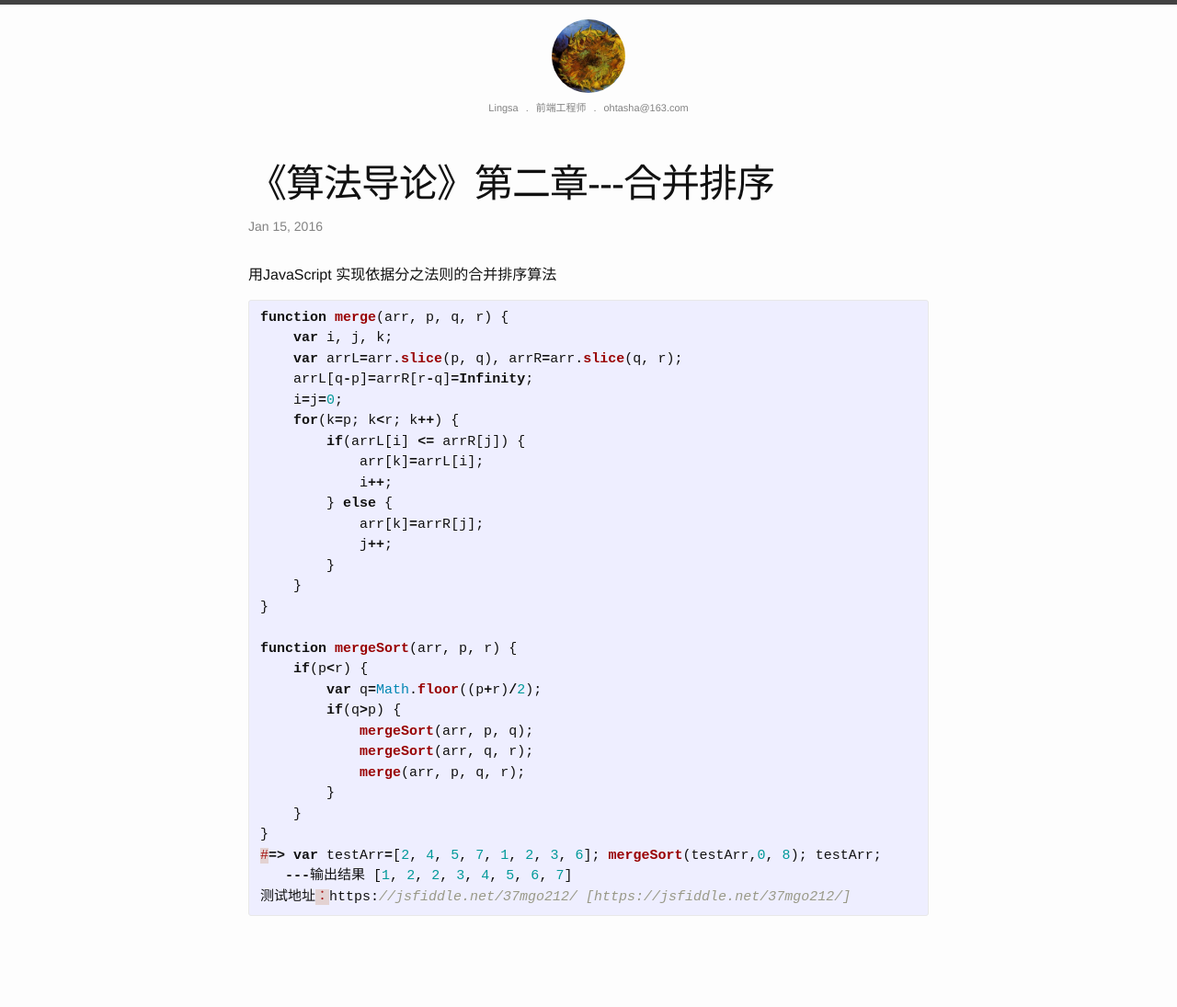
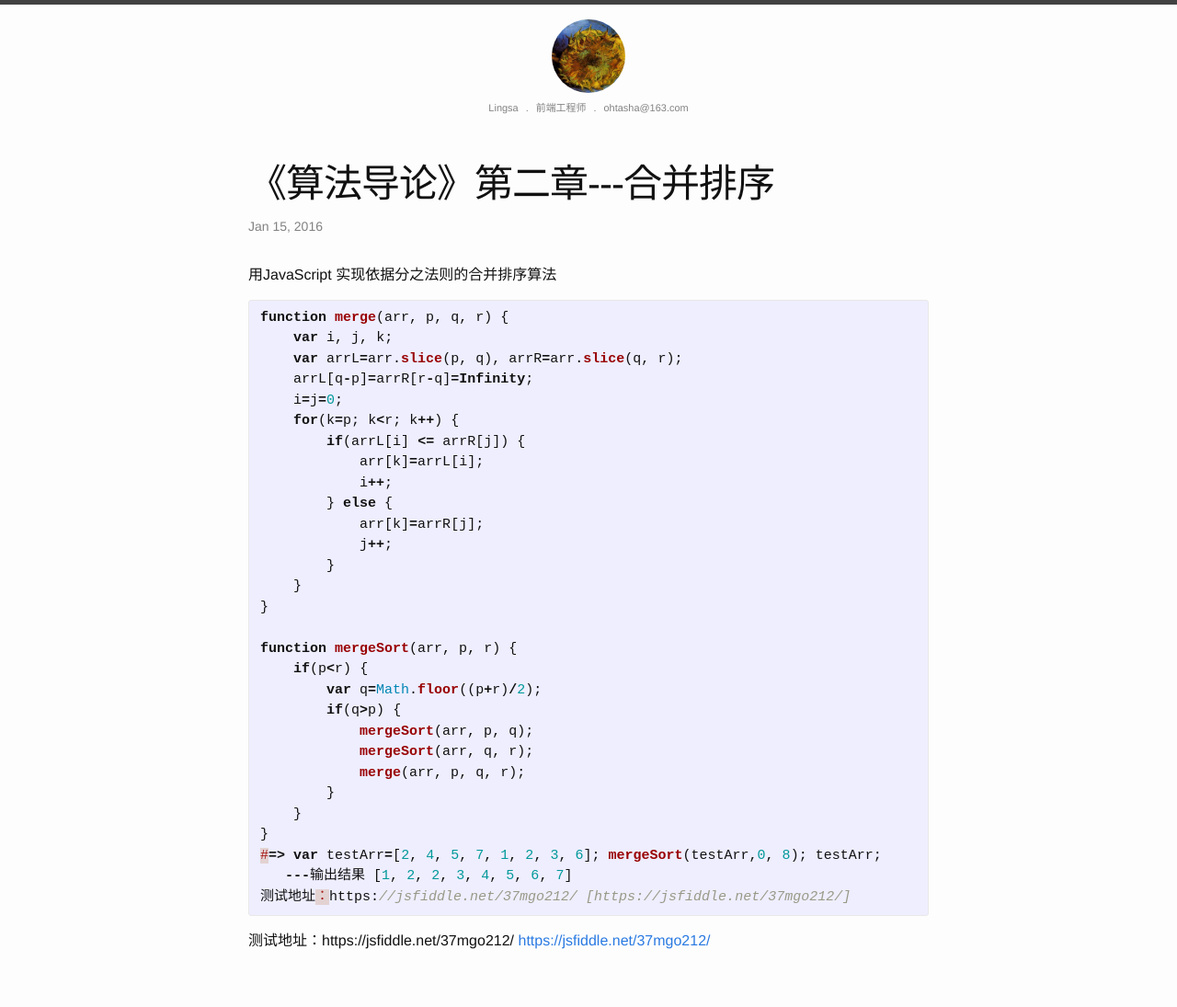
Before and after one commit to Lingsa/sundayBlog, a Jekyll site: the page built from _posts/2016-02-16-merge-sort.markdown, in a window 1280 px wide. Shown: the whole page at 92% size. Built offline with Jekyll 4.4.1, drawn with Linux system fonts in a browser that asks for light colours; before the commit the page ends 1056 px from its top, so only the background shows below that.

Commit message:
添加案例地址

```diff
--- a/_posts/2016-02-16-merge-sort.markdown
+++ b/_posts/2016-02-16-merge-sort.markdown
@@ -41,4 +41,6 @@ function mergeSort(arr, p, r) {
 测试地址：https://jsfiddle.net/37mgo212/ [https://jsfiddle.net/37mgo212/]
 {% endhighlight %}
 
+测试地址：https://jsfiddle.net/37mgo212/ [https://jsfiddle.net/37mgo212/]
+
 [https://jsfiddle.net/37mgo212/]: http://jekyllrb.com/docs/home
```
